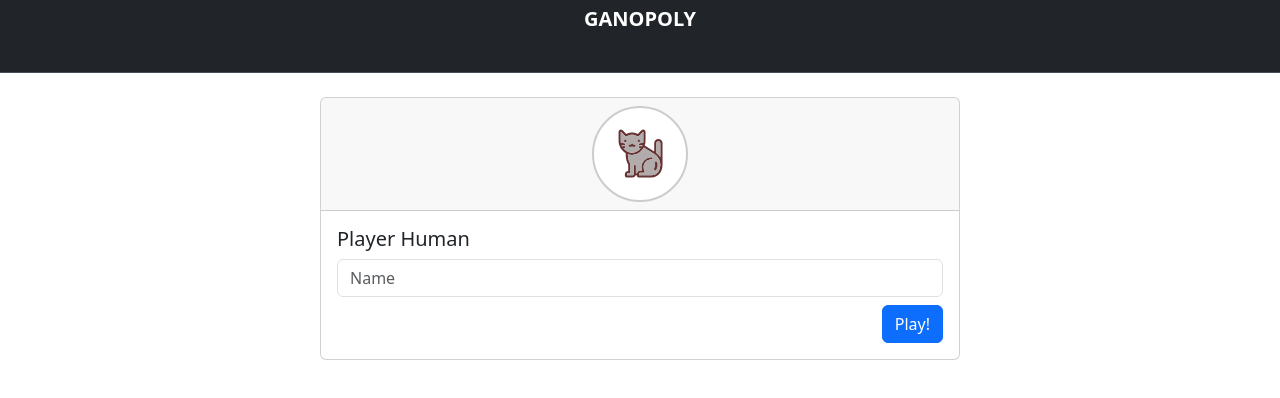
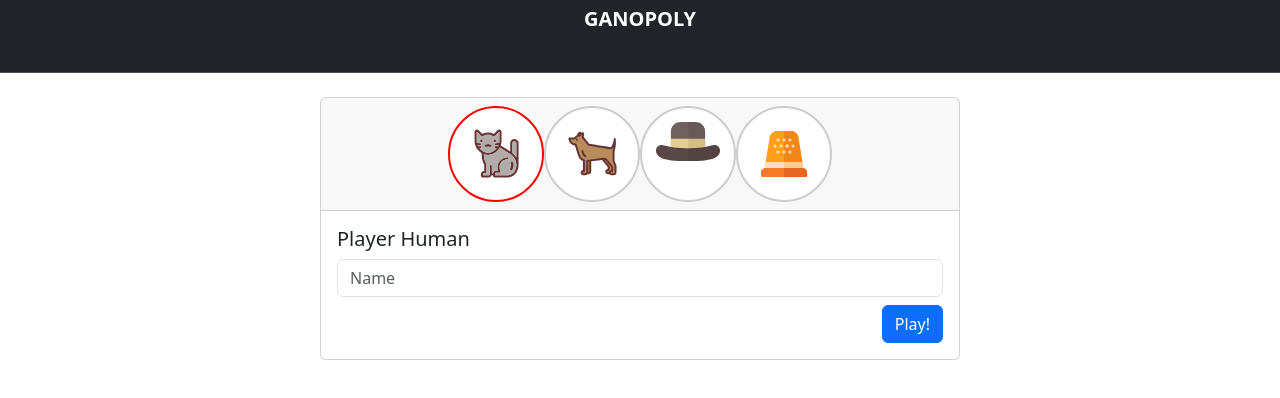
Before and after one commit to alexisdegraeve/ganopoly, an Angular app in the folder ganopoly/: page /game in a window 1280 px wide. Shown: the top 398 px of the page. Built offline with nearby package versions, Linux system fonts and the light colour scheme.

Commit message:
change pawn

```diff
--- a/ganopoly/src/app/game/game.component.html
+++ b/ganopoly/src/app/game/game.component.html
@@ -1,7 +1,7 @@
 <gano-header [isStartGame]="isStartGame" [boardVisible]="boardShow" (rotateEvent)="rotateBoard()" (boardEvent)="boardShowActive()" (cardsEvent)="cardShowActive()" (bankNoteEvent)="bankNoteShowActive()"></gano-header>
 
 <div class="newplayer" *ngIf="!isStartGame">
-    <gano-human-player [name]="playerName" (nameChange)="startGame($event)"></gano-human-player>
+    <gano-human-player [name]="playerName" (playerChange)="startGame($event)"></gano-human-player>
 </div>
 
 <div class="game" *ngIf="isStartGame">
--- a/ganopoly/src/app/game/game.component.ts
+++ b/ganopoly/src/app/game/game.component.ts
@@ -11,6 +11,7 @@ import { BanknoteComponent } from "../banknote/banknote.component";
 import { HumanPlayerComponent } from "../human-player/human-player.component";
 import { InfoPlayerComponent } from "../info-player/info-player.component";
 import { Player } from '../models/player';
+import { Pawn } from '../models/pawn';
 
 
 @Component({
@@ -47,10 +48,10 @@ export class GameComponent {
     console.log(event);
   }
 
-  startGame(name: string) {
+  startGame(playerChange: {name:string, pawn: Pawn}) {
     console.log(name);
     this.isStartGame = true;
-    this.gameService.startGame(name).subscribe(() => {
+    this.gameService.startGame(playerChange).subscribe(() => {
       console.log(' loading finish');
       this.gameService.throwDice();
       this.gameService.distributeBillets();
--- a/ganopoly/src/app/human-player/human-player.component.html
+++ b/ganopoly/src/app/human-player/human-player.component.html
@@ -1,12 +1,21 @@
 <div class="card ">
     <div class="card-header">
-        <div class="pion">
-            <div class="cat"></div>
+        <div class="pion" [class.selected]="pawnSelected === Pawn.cat" (click)="setSelectPawn(Pawn.cat)">
+            <div class=" cat "></div>
+        </div>
+        <div class="pion" [class.selected]="pawnSelected === Pawn.dog" (click)="setSelectPawn(Pawn.dog)">
+            <div class="dog "></div>
+        </div>
+        <div class="pion" [class.selected]="pawnSelected === Pawn.hat" (click)="setSelectPawn(Pawn.hat)">
+            <div class="hat "></div>
+        </div>
+        <div class="pion" [class.selected]="pawnSelected === Pawn.curler" (click)="setSelectPawn(Pawn.curler)">
+            <div class="curler "></div>
         </div>
     </div>
-    <div class="card-body d-flex flex-column">
-        <h5 class="card-title">Player Human</h5>
-        <input class="form-control" type="text" id="playerName" placeholder="Name" [(ngModel)]="name" (keydown.enter)="go()">
-        <button type="button" class="btn btn-primary ms-auto mt-2" (click)="go()">Play!</button>
+    <div class="card-body d-flex flex-column ">
+        <h5 class="card-title ">Player Human</h5>
+        <input class="form-control " type="text " id="playerName " placeholder="Name " [(ngModel)]="name " (keydown.enter)="go() ">
+        <button type="button " class="btn btn-primary ms-auto mt-2 " (click)="go() ">Play!</button>
     </div>
 </div>
--- a/ganopoly/src/app/human-player/human-player.component.scss
+++ b/ganopoly/src/app/human-player/human-player.component.scss
@@ -13,3 +13,7 @@
         width: auto;
     }
 }
+
+.selected {
+    border: 2px solid red;
+}
--- a/ganopoly/src/app/human-player/human-player.component.ts
+++ b/ganopoly/src/app/human-player/human-player.component.ts
@@ -1,6 +1,7 @@
 import { CommonModule } from '@angular/common';
 import { Component, EventEmitter, Input, Output } from '@angular/core';
 import { FormsModule } from '@angular/forms';
+import { Pawn } from '../models/pawn';
 
 @Component({
   selector: 'gano-human-player',
@@ -10,10 +11,16 @@ import { FormsModule } from '@angular/forms';
 })
 export class HumanPlayerComponent {
   @Input() name: string = '';
-  @Output() nameChange = new EventEmitter<string>();
+  @Output() playerChange = new EventEmitter<{name: string, pawn: Pawn}>();
+  pawnSelected: Pawn = Pawn.cat;
+  Pawn = Pawn;
 
   go() {
-    this.nameChange.emit(this.name);
+    this.playerChange.emit({name: this.name, pawn: this.pawnSelected});
+  }
+
+  setSelectPawn(pion: Pawn) {
+    this.pawnSelected = pion;
   }
 
 }
--- a/ganopoly/src/app/services/game.service.ts
+++ b/ganopoly/src/app/services/game.service.ts
@@ -58,11 +58,11 @@ export class GameService {
   });
   }
 
-  startGame(name: string): Observable<void> {
+  startGame(playerChange : {name: string, pawn: Pawn}): Observable<void> {
     console.log('start game ');
     console.log(name)
     const currentPlayer = this.playerHuman$.value;
-    const updatedPlayer = {...currentPlayer, name: name};
+    const updatedPlayer = {...currentPlayer, name: playerChange.name, pawnShape: playerChange.pawn};
     this.playerHuman$.next(updatedPlayer);
     return new Observable<void>((observer) => {
       forkJoin({
```
